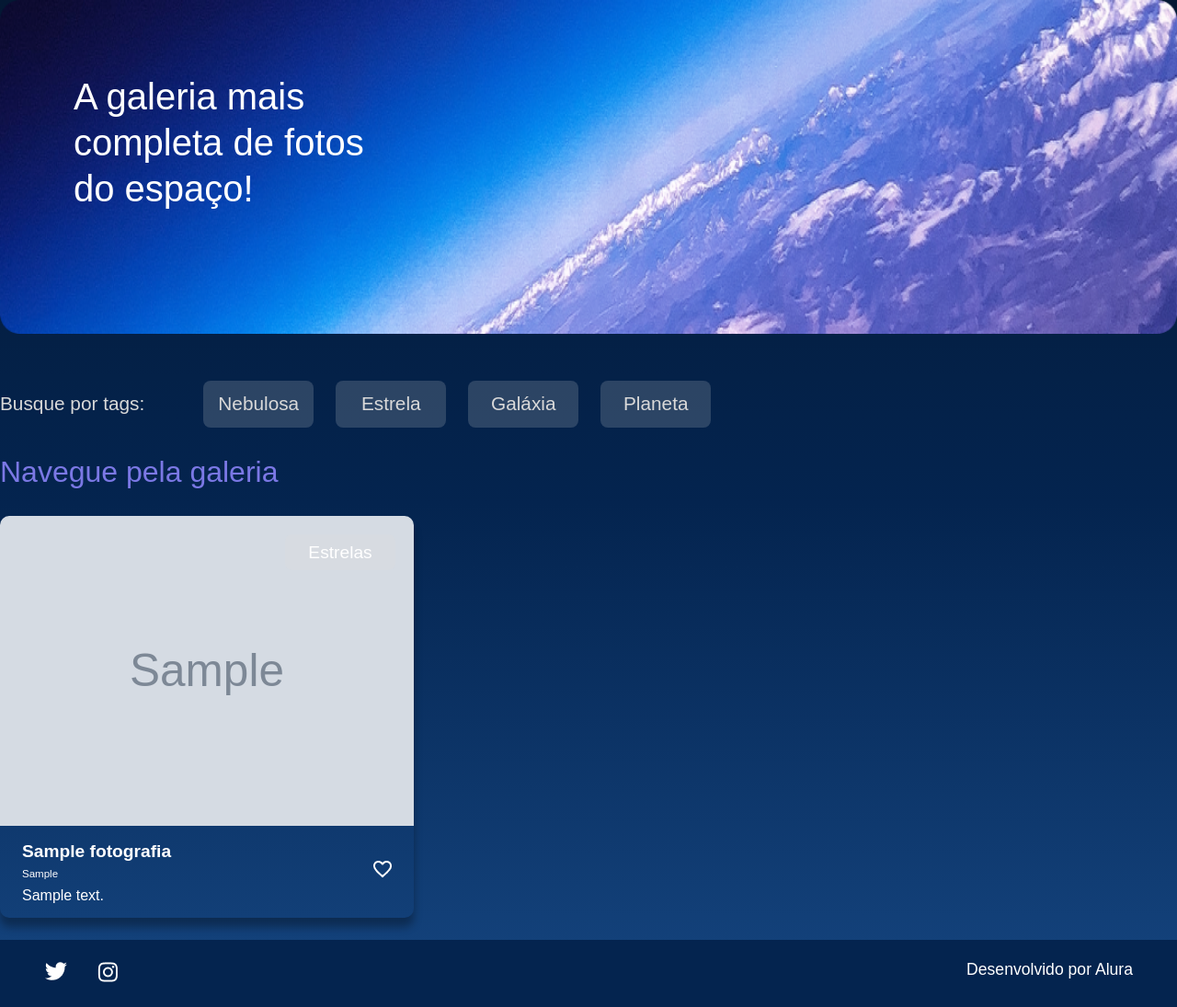
After one commit to mamgjunior/learning_django_one, a Django app: page /buscar in a window 1280 px wide. The commit adds this page. Shown: the whole page at 92% size. Run offline with Django 5.2, Linux system fonts and the light colour scheme; tables that the repository leaves empty hold one stand-in row (values such as "Sample post"); grey boxes marked "Sample" are stand-in pictures.

Commit message:
mecanismo de busca

```diff
--- a/galeria/urls.py
+++ b/galeria/urls.py
@@ -1,7 +1,8 @@
 from django.urls import path
-from galeria.views import index, imagem
+from galeria.views import index, imagem, buscar
 
 urlpatterns = [
     path('', index, name='index'),
     path('imagem/<int:foto_id>', imagem, name='imagem'),
+    path("buscar", buscar, name="buscar"),
 ]
--- a/galeria/views.py
+++ b/galeria/views.py
@@ -8,3 +8,13 @@ def index(request):
 def imagem(request, foto_id):
     fotografia = get_object_or_404(Fotografia, pk=foto_id)
     return render(request, 'galeria/imagem.html', {"fotografia": fotografia})
+
+def buscar(request):
+    fotografias = Fotografia.objects.order_by("data_fotografia").filter(publicada=True)
+
+    if "buscar" in request.GET:
+        nome_a_buscar = request.GET['buscar']
+        if nome_a_buscar:
+            fotografias = fotografias.filter(nome__icontains=nome_a_buscar)
+
+    return render (request, "galeria/buscar.html", {"cards": fotografias})
--- /dev/null
+++ b/templates/galeria/buscar.html
@@ -0,0 +1,56 @@
+{% extends 'galeria/base.html' %}
+{% load static %}
+{% block content %}
+            <section class="conteudo">
+                <section class="banner">
+                    <img class="banner__imagem" src="{% static '/assets/imagens/Banner(2).png' %}" alt="banner Alura Space">
+                    <h1 class="banner__titulo"> A galeria mais completa de fotos do espaço!</h1>
+                </section>
+                <section class="tags">
+                    <p class="tags__titulo">Busque por tags:</p>
+                    <ul class="tags__lista">
+                        <li class="tags__tag">Nebulosa</li>
+                        <li class="tags__tag">Estrela</li>
+                        <li class="tags__tag">Galáxia</li>
+                        <li class="tags__tag">Planeta</li>
+                    </ul>
+                </section>
+                <section class="galeria">
+                    <div class="cards">
+                        <h2 class="cards__titulo">Navegue pela galeria</h2>
+                        <ul class="cards__lista">
+                            {% if cards %}
+                                {% for fotografia in cards %}
+                                    <li class="card">
+                                        <a href="{% url 'imagem' fotografia.id %}">
+                                        {% if fotografia.foto == "" or fotografia.foto == null %}
+                                            <img class="card__imagem" src="{% static '/assets/imagens/galeria/not-found.png'%}" alt="foto">
+                                        {% else %}
+                                            <img class="card__imagem" src="{{ fotografia.foto.url }}" alt="foto">
+                                        {% endif %}
+                                        </a>
+                                        <span class="card__tag">Estrelas</span>
+                                        <div class="card__info">
+                                            <p class="card__titulo">{{fotografia.nome}}</p>
+                                            <div class="card__texto">
+                                                <p class="card__descricao">{{fotografia.legenda}}</p>
+                                                <span>
+                                                    <img src="{% static '/assets/ícones/1x/favorite_outline.png' %}" alt="ícone de coração">
+                                                </span>
+                                            </div>
+                                            <p class="imagem__texto">{{ fotografia.descricao }}</p>
+                                        </div>
+                                    </li>
+                                {% endfor %}
+                            {% else %}
+                            <div class="imagem__texto">
+                                <p>Fotografias não encontradas</p>
+                            </div>
+                            {% endif %}
+                        </ul>
+                    </div>
+                </section>
+            </section>
+        </main>
+    </div>
+{% endblock %}
--- a/templates/galeria/index.html
+++ b/templates/galeria/index.html
@@ -39,10 +39,14 @@
                         <img src="{% static '/assets/ícones/1x/favorite_outline.png' %}" alt="ícone de coração">
                       </span>
                     </div>
+                    <p class="imagem__texto">{{ fotografia.descricao }}</p>
                   </div>
                 </li>
               {% endfor %}
             {% else %}
+            <div class="imagem__texto">
+              <p>Fotografias não encontradas</p>
+            </div>
             {% endif %}
           </ul>
         </div>
```
Also changed, not shown: templates/galeria/partials/_menu.html (+6 -2 lines).
